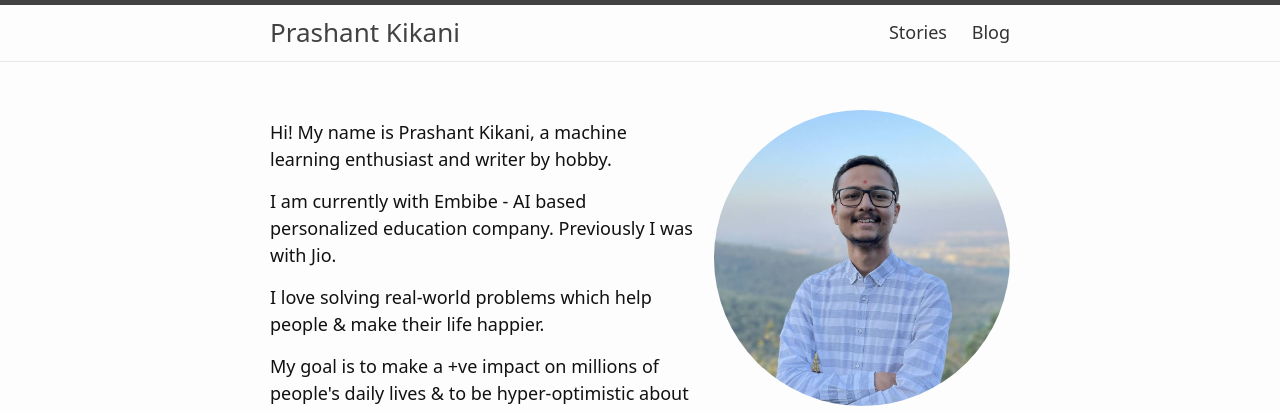
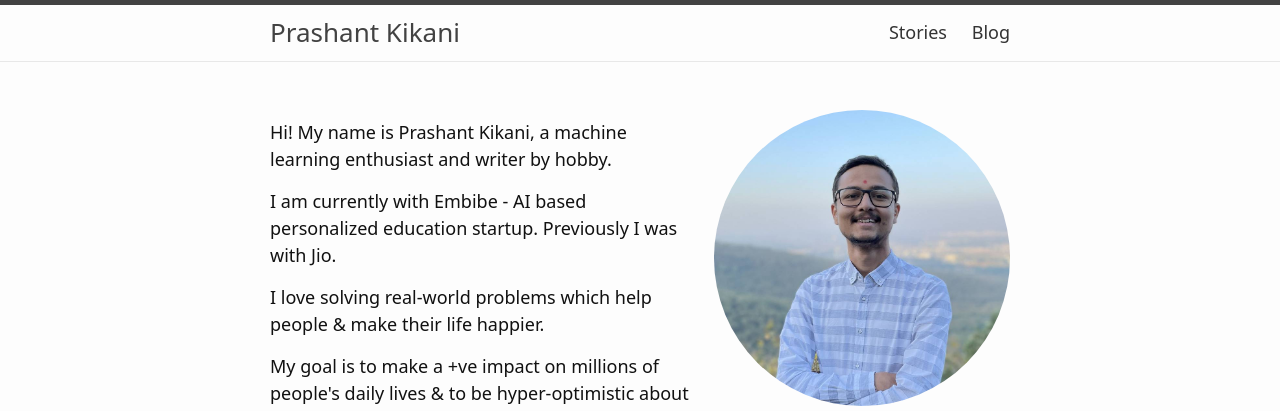
Before and after one commit to prashant-kikani/prashant-kikani.github.io, a Jekyll site: the page built from index.html, in a window 1280 px wide. Shown: the top 411 px of the page. Built offline with Jekyll 4.4.1, drawn with Linux system fonts in a browser that asks for light colours.

Commit message:
minor changed

```diff
--- a/_posts/2020-12-20-how-to-get-started-in-machine-learning.markdown
+++ b/_posts/2020-12-20-how-to-get-started-in-machine-learning.markdown
@@ -116,7 +116,7 @@
 And once you do all these tasks, you will realize things like, deploying and maintaining large deep learning models are comparatively harder than simple ML modles like logistic regression and decision tree.
 High-end compute is required to make these models work like GPU or TPU.
 
-You can buy a public URL & host all of your projects there. Using which anyone can access & see your work. There are tons of platforms like [python anywhere](https://www.pythonanywhere.com/) where you can host your code/project for free. Follow this blogs like [this](https://medium.com/analytics-vidhya/how-to-deploy-simple-machine-learning-models-for-free-56cdccc62b8d), to learn how you can do it.
+You can buy a public URL & host all of your projects there. Using which anyone can access & see your work. There are tons of platforms like [python anywhere](https://www.pythonanywhere.com/), [Heroku](https://www.heroku.com/) and [Netlify](https://www.netlify.com/) where you can host your code/project for free. Follow blogs like [this](https://medium.com/analytics-vidhya/how-to-deploy-simple-machine-learning-models-for-free-56cdccc62b8d), to learn how you can do it.
 
 <br/>
 
--- a/index.html
+++ b/index.html
@@ -11,7 +11,7 @@
 
 <p>Hi! My name is Prashant Kikani, a machine learning enthusiast and writer by hobby.</p>
 
-<p>I am currently with Embibe - AI based personalized education company. Previously I was with Jio.</p>
+<p>I am currently with Embibe - AI based personalized education startup. Previously I was with Jio.</p>
 
 <p>I love solving real-world problems which help people & make their life happier.</p>
 
```
